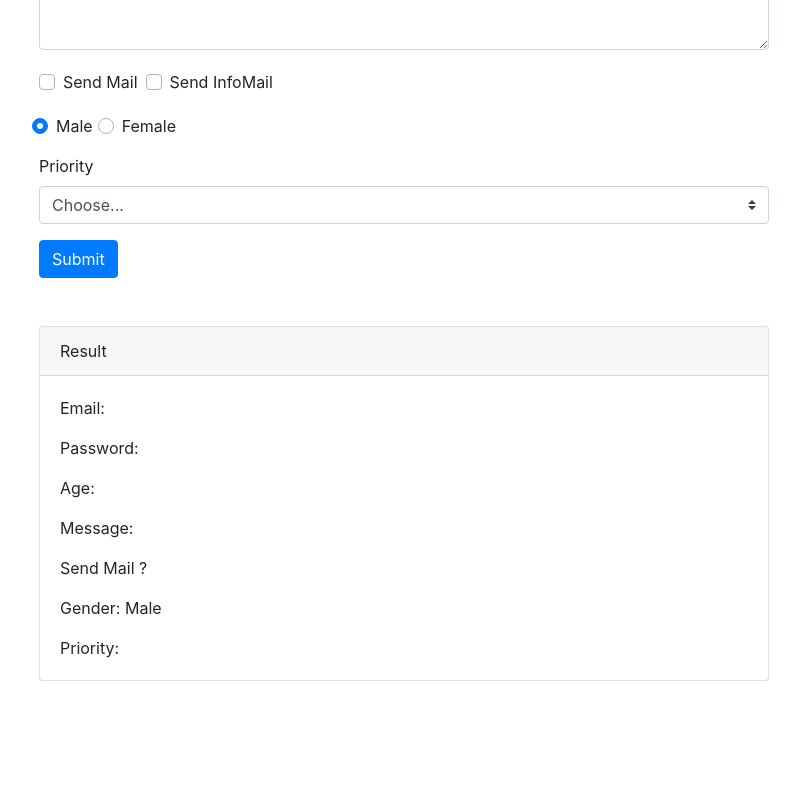
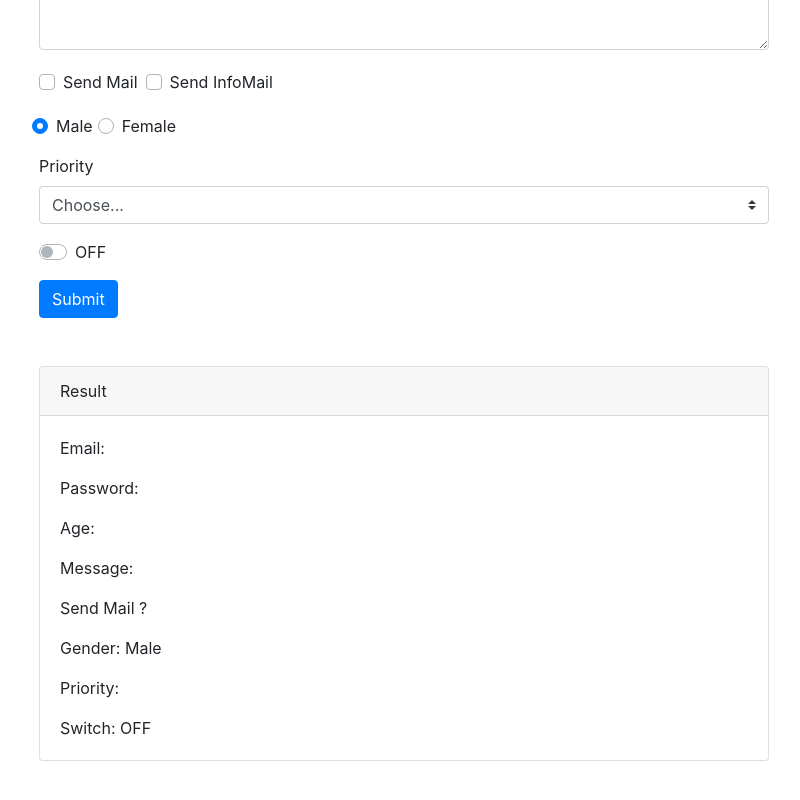
Before and after one commit to shishir75/VueJS---Handling-User-Input-with-Forms, a Vue app: page / in a window 1280 px wide. Shown: the part 440-1240 px from the top of the page, without its empty margins (236-1036 px from the left). Before the commit the page ends 1169 px from the top, so only its background shows below. Built offline with nearby package versions, Linux system fonts and the light colour scheme.

Commit message:
Handling Switch Button & Read Value

```diff
--- a/src/App.vue
+++ b/src/App.vue
@@ -56,6 +56,13 @@
             </select>
           </div>
 
+          <div class="form-group">
+            <div class="custom-control custom-switch">
+              <input type="checkbox" class="custom-control-input" id="customSwitch1" @click="toggleButton">
+              <label class="custom-control-label" for="customSwitch1">{{ switchButton === true ? 'ON' : 'OFF' }}</label>
+            </div>
+          </div>
+
           <button type="submit" class="btn btn-primary">Submit</button>
         </form>
       </div>
@@ -78,6 +85,7 @@
             </ul>
             <p class="card-text">Gender: {{ gender }}</p>
             <p class="card-text">Priority: {{ selectedPriority }}</p>
+            <p class="card-text">Switch: {{ switchButton === true ? 'ON' : 'OFF' }}</p>
           </div>
         </div>
       </div>
@@ -101,7 +109,13 @@ export default {
         sendMail: [],
         gender: 'Male',
         priorities: ['High', 'Medium', 'Low'],
-        selectedPriority: ''
+        selectedPriority: '',
+        switchButton: false,
+    }
+  },
+  methods: {
+    toggleButton() {
+      return this.switchButton = !this.switchButton;
     }
   }
 
```
